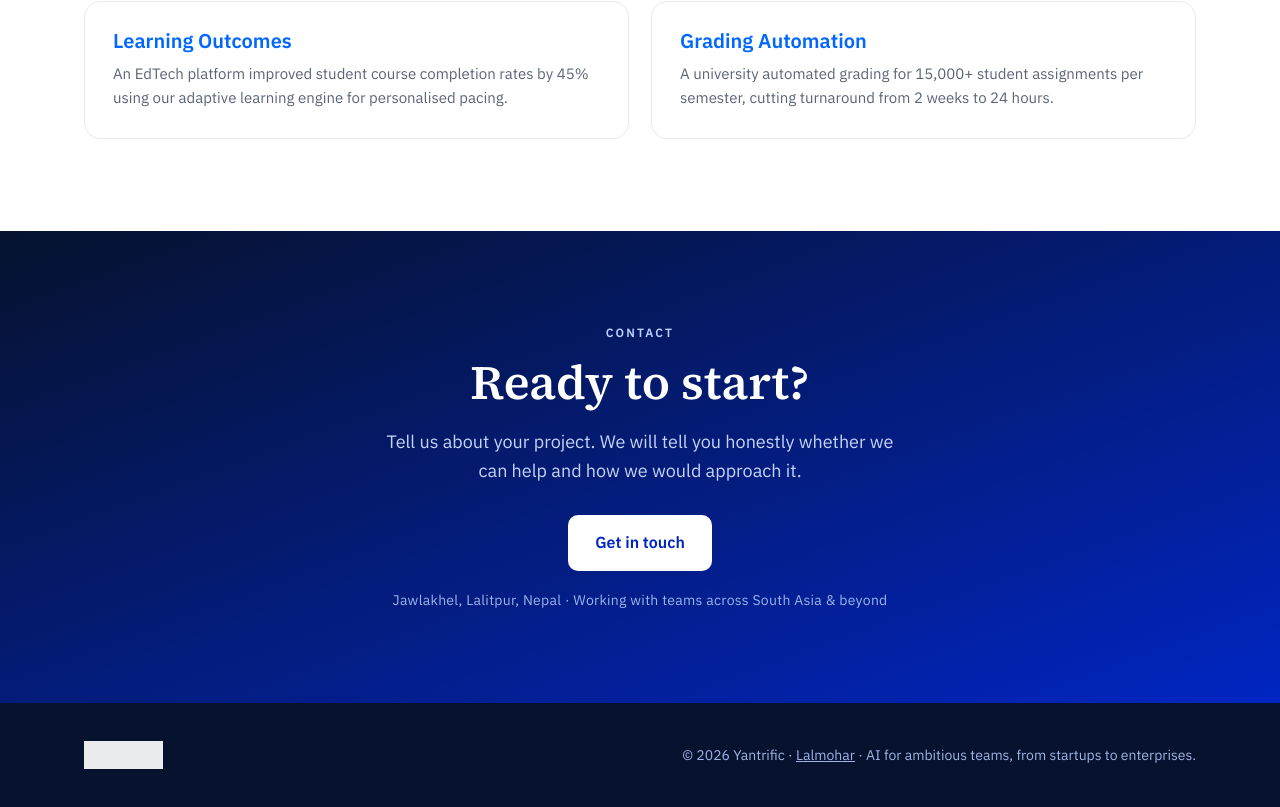
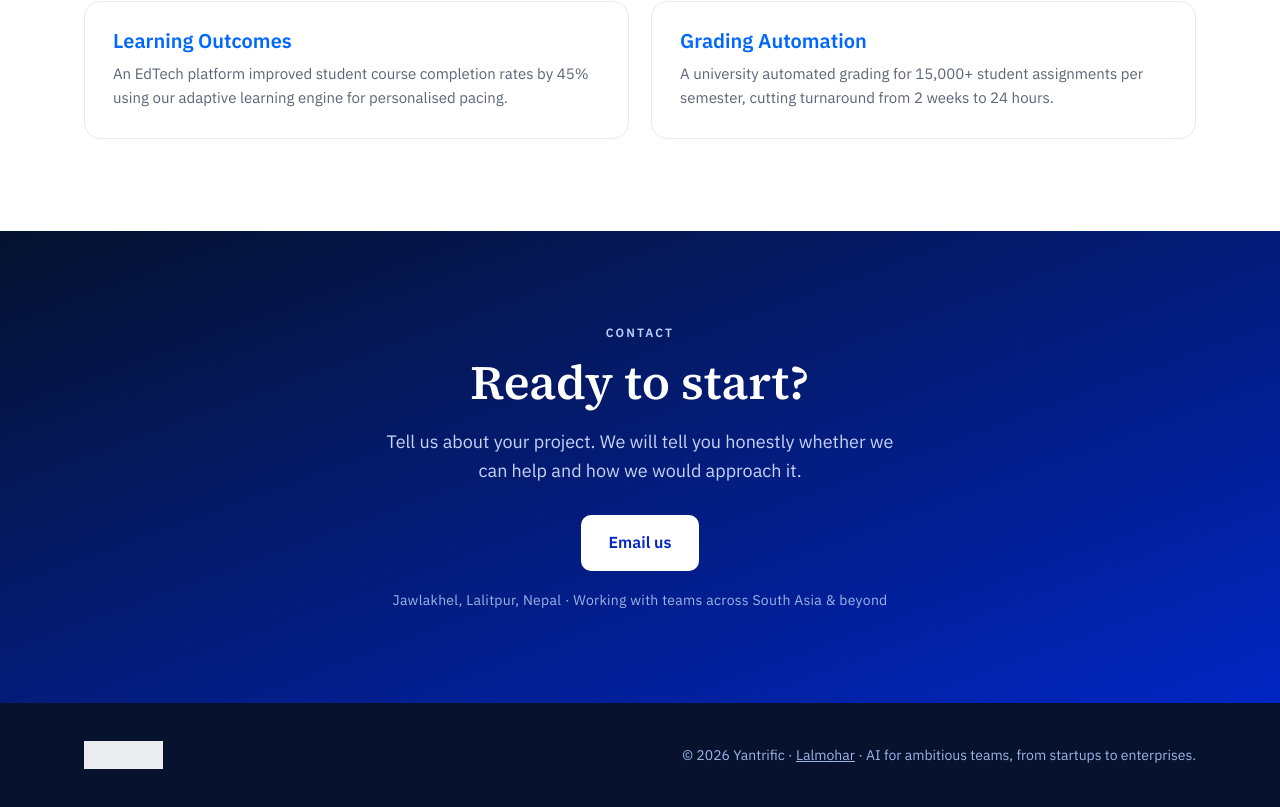
Before and after one commit to kushalbox/yantrific, a React (Vite) app: page /industries/education-edtech in a window 1280 px wide. Shown: the part 2116-2923 px from the top of the page. Built offline with nearby package versions, Linux system fonts and the light colour scheme.

Commit message:
Restore mailto links on all CTA buttons

```diff
--- a/src/pages/IndustryPage.jsx
+++ b/src/pages/IndustryPage.jsx
@@ -182,7 +182,7 @@ function IndustryPage() {
             <span className="eyebrow">Industry</span>
             <h1 className="page-hero__title">{ind.t}</h1>
             <p className="page-hero__sub">{ind.tagline}</p>
-            <Link className="btn btn--primary btn--lg" to="/#contact">Get started</Link>
+            <a className="btn btn--primary btn--lg" href="mailto:contact@yantrific.com">Get started</a>
           </div>
         </section>
 
@@ -242,7 +242,7 @@ function IndustryPage() {
             <span className="eyebrow eyebrow--light">Contact</span>
             <h2>Ready to start?</h2>
             <p className="contact__sub">Tell us about your project. We will tell you honestly whether we can help and how we would approach it.</p>
-            <Link className="btn btn--primary btn--lg" to="/#contact">Get in touch</Link>
+            <a className="btn btn--primary btn--lg" href="mailto:contact@yantrific.com">Email us</a>
             <p className="contact__loc">Jawlakhel, Lalitpur, Nepal &middot; Working with teams across South Asia &amp; beyond</p>
           </div>
         </section>
--- a/src/pages/ProductPage.jsx
+++ b/src/pages/ProductPage.jsx
@@ -1,4 +1,3 @@
-import { Link } from 'react-router-dom';
 import Nav from '../components/Nav';
 import Footer from '../components/Footer';
 
@@ -28,7 +27,7 @@ function ProductPage() {
             <p className="page-hero__sub">{p.tagline}</p>
             <div className="hero__cta">
               <a className="btn btn--primary btn--lg" href="https://lalmohar.com" target="_blank" rel="noopener">Try Lalmohar</a>
-              <Link className="btn btn--ghost btn--lg" to="/#contact">Get in touch</Link>
+              <a className="btn btn--ghost btn--lg" href="mailto:contact@yantrific.com">Email us</a>
             </div>
           </div>
         </section>
@@ -68,7 +67,7 @@ function ProductPage() {
             <h2>Start using Lalmohar today.</h2>
             <p className="contact__sub">Visit lalmohar.com to create your account. Built by Yantrific. Questions? Email us directly.</p>
             <a className="btn btn--primary btn--lg" href="https://lalmohar.com" target="_blank" rel="noopener">Visit lalmohar.com</a>
-            <p className="contact__loc" style={{marginTop: "14px"}}><Link to="/#contact" style={{color:"#9fb4e6",textDecoration:"underline"}}>contact@yantrific.com</Link></p>
+            <p className="contact__loc" style={{marginTop: "14px"}}><a href="mailto:contact@yantrific.com" style={{color:"#9fb4e6",textDecoration:"underline"}}>contact@yantrific.com</a></p>
           </div>
         </section>
       </main>
--- a/src/pages/ServicePage.jsx
+++ b/src/pages/ServicePage.jsx
@@ -116,7 +116,7 @@ function ServicePage() {
             <span className="eyebrow">Service {s.n}</span>
             <h1 className="page-hero__title">{s.t}</h1>
             <p className="page-hero__sub">{s.tagline}</p>
-            <Link className="btn btn--primary btn--lg" to="/#contact">Get started</Link>
+            <a className="btn btn--primary btn--lg" href="mailto:contact@yantrific.com">Get started</a>
           </div>
         </section>
 
@@ -176,7 +176,7 @@ function ServicePage() {
             <span className="eyebrow eyebrow--light">Contact</span>
             <h2>Ready to start?</h2>
             <p className="contact__sub">Tell us about your project. We will tell you honestly whether we can help and how we would approach it.</p>
-            <Link className="btn btn--primary btn--lg" to="/#contact">Get in touch</Link>
+            <a className="btn btn--primary btn--lg" href="mailto:contact@yantrific.com">Email us</a>
             <p className="contact__loc">Jawlakhel, Lalitpur, Nepal &middot; Working with teams across South Asia &amp; beyond</p>
           </div>
         </section>
```
